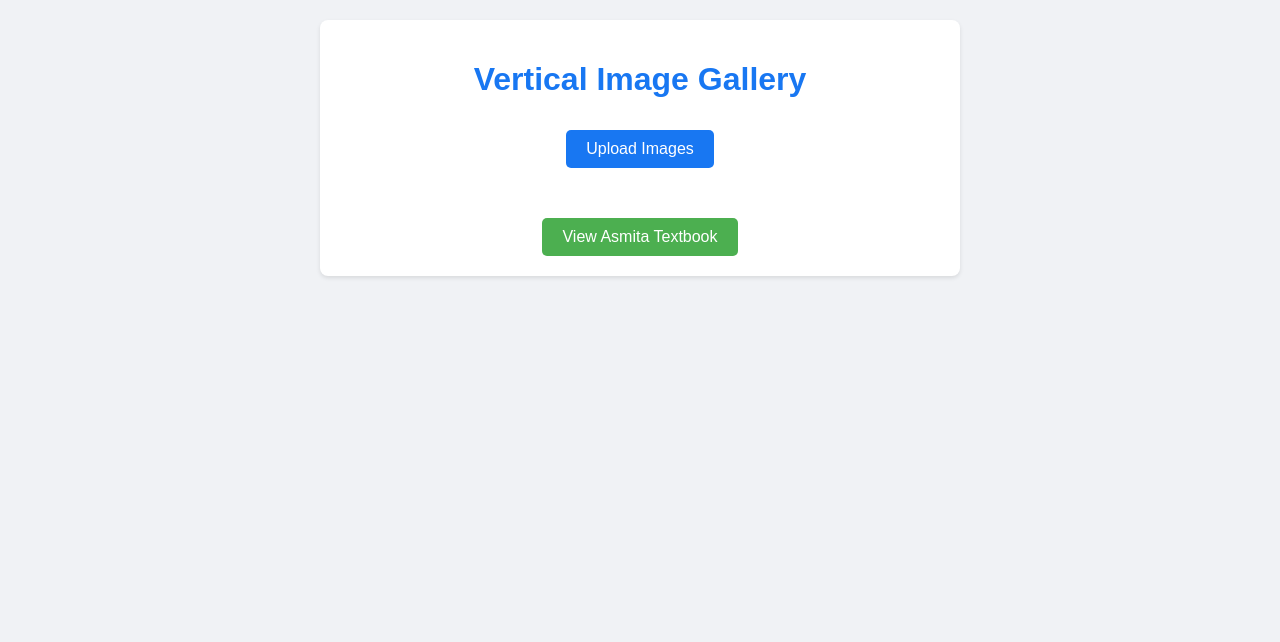
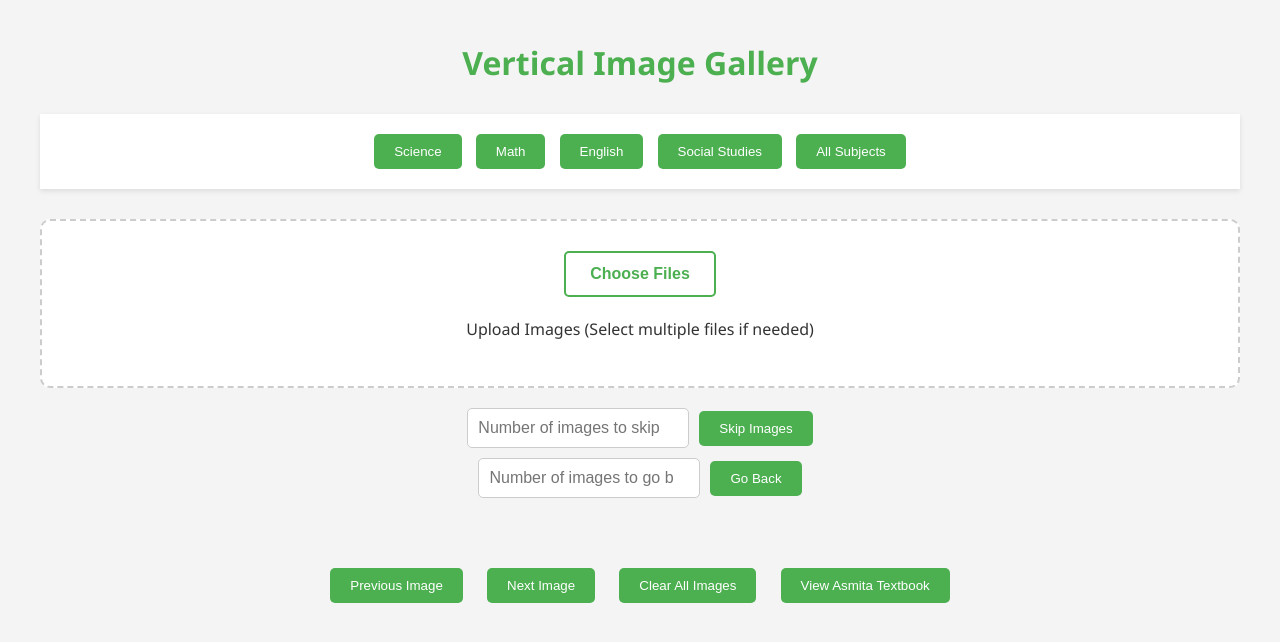
Before and after one commit to knownUser1/image-display, a plain HTML site: page index.html in a window 1280 px wide. Drawn offline with Linux system fonts and the light colour scheme.

Commit message:
Update index.html

```diff
--- a/index.html
+++ b/index.html
@@ -5,179 +5,310 @@
     <meta name="viewport" content="width=device-width, initial-scale=1.0">
     <title>Sahil's Vertical Image Gallery</title>
     <style>
+        :root {
+            --primary-color: #4CAF50;
+            --secondary-color: #45a049;
+            --background-color: #f4f4f4;
+            --text-color: #333;
+        }
         body {
-            font-family: Arial, sans-serif;
-            background-color: #f0f2f5;
+            font-family: 'Segoe UI', Tahoma, Geneva, Verdana, sans-serif;
             margin: 0;
+            padding: 0;
+            background-color: var(--background-color);
+            color: var(--text-color);
+        }
+        .container {
+            max-width: 1200px;
+            margin: 0 auto;
             padding: 20px;
         }
-        .container {
-            max-width: 600px;
-            margin: 0 auto;
+        h1 {
+            text-align: center;
+            color: var(--primary-color);
+            margin-bottom: 30px;
+        }
+        #nav-bar {
             background-color: white;
+            padding: 15px 0;
+            text-align: center;
+            box-shadow: 0 2px 5px rgba(0,0,0,0.1);
+            margin-bottom: 30px;
+        }
+        .nav-button {
+            margin: 5px;
+            padding: 10px 20px;
+            background-color: var(--primary-color);
+            color: white;
+            border: none;
+            cursor: pointer;
+            border-radius: 5px;
+            transition: background-color 0.3s ease;
+        }
+        .nav-button:hover {
+            background-color: var(--secondary-color);
+        }
+        #upload-container {
+            margin: 20px 0;
+            padding: 30px;
+            border: 2px dashed #ccc;
+            text-align: center;
+            background-color: white;
+            border-radius: 10px;
+            transition: border-color 0.3s ease;
+        }
+        #upload-container:hover {
+            border-color: var(--primary-color);
+        }
+        #gallery {
+            display: flex;
+            flex-wrap: wrap;
+            justify-content: center;
+            gap: 20px;
+            margin-top: 30px;
+        }
+        #gallery img {
+            max-width: 100%;
+            height: auto;
             border-radius: 8px;
-            padding: 20px;
-            box-shadow: 0 2px 4px rgba(0, 0, 0, 0.1);
+            box-shadow: 0 4px 8px rgba(0,0,0,0.1);
+            transition: transform 0.3s ease;
         }
-        h1 {
-            color: #1877f2;
+        #gallery img:hover {
+            transform: scale(1.01);
+        }
+        #navigation {
+            margin-top: 30px;
             text-align: center;
         }
-        #upload-container {
-            text-align: center;
-            margin-bottom: 20px;
+        #navigation button {
+            margin: 0 10px;
+            padding: 10px 20px;
+            background-color: var(--primary-color);
+            color: white;
+            border: none;
+            cursor: pointer;
+            border-radius: 5px;
+            transition: background-color 0.3s ease;
         }
-        #file-input {
+        #navigation button:hover {
+            background-color: var(--secondary-color);
+        }
+        .file-input-wrapper {
+            position: relative;
+            overflow: hidden;
+            display: inline-block;
+        }
+        .file-input-wrapper input[type=file] {
+            font-size: 100px;
+            position: absolute;
+            left: 0;
+            top: 0;
+            opacity: 0;
+            cursor: pointer;
+        }
+        .file-input-button {
+            border: 2px solid var(--primary-color);
+            color: var(--primary-color);
+            background-color: white;
+            padding: 12px 24px;
+            border-radius: 5px;
+            font-size: 16px;
+            font-weight: bold;
+            transition: all 0.3s ease;
+        }
+        .file-input-button:hover {
+            background-color: var(--primary-color);
+            color: white;
+        }
+        .hidden {
             display: none;
         }
-        button {
-            background-color: #1877f2;
-            color: white;
-            border: none;
-            padding: 10px 20px;
-            border-radius: 5px;
-            cursor: pointer;
-            font-size: 16px;
-            margin: 10px 0;
-        }
-        #gallery {
+        #search-container {
+            margin: 20px 0;
+            text-align: center;
             display: flex;
             flex-direction: column;
             align-items: center;
         }
-        .image-container {
-            width: 100%;
-            max-width: 500px;
-            margin-bottom: 20px;
-            position: relative;
+        .search-group {
+            display: flex;
+            align-items: center;
+            margin-bottom: 10px;
         }
-        .image-container img {
-            width: 100%;
-            height: auto;
-            border-radius: 8px;
+        .search-input {
+            padding: 10px;
+            font-size: 16px;
+            border: 1px solid #ccc;
+            border-radius: 5px;
+            margin-right: 10px;
+            width: 200px;
         }
-        .remove-button {
-            position: absolute;
-            top: 10px;
-            right: 10px;
-            background-color: rgba(255, 255, 255, 0.7);
+        .search-button {
+            padding: 10px 20px;
+            background-color: var(--primary-color);
+            color: white;
             border: none;
-            border-radius: 50%;
-            width: 30px;
-            height: 30px;
-            font-size: 20px;
-            line-height: 1;
             cursor: pointer;
+            border-radius: 5px;
+            transition: background-color 0.3s ease;
         }
-        #navigation {
-            display: flex;
-            justify-content: center;
-            margin-top: 20px;
+        .search-button:hover {
+            background-color: var(--secondary-color);
         }
-        #navigation button {
-            margin: 0 10px;
+        #clear-button {
+            background-color: #f44336;
         }
-        #asmita-button {
-            background-color: #4CAF50;
+        #clear-button:hover {
+            background-color: #d32f2f;
         }
     </style>
 </head>
 <body>
     <div class="container">
         <h1>Vertical Image Gallery</h1>
+
+        <div id="nav-bar">
+            <button class="nav-button" onclick="filterImages('science')">Science</button>
+            <button class="nav-button" onclick="filterImages('math')">Math</button>
+            <button class="nav-button" onclick="filterImages('english')">English</button>
+            <button class="nav-button" onclick="filterImages('social')">Social Studies</button>
+            <button class="nav-button" onclick="filterImages('all')">All Subjects</button>
+        </div>
+
         <div id="upload-container">
-            <input type="file" id="file-input" accept="image/*" multiple>
-            <button id="upload-button">Upload Images</button>
+            <div class="file-input-wrapper">
+                <button class="file-input-button">Choose Files</button>
+                <input type="file" id="fileInput" multiple accept="image/*" onchange="handleFileSelect(event)">
+            </div>
+            <p>Upload Images (Select multiple files if needed)</p>
         </div>
-        <div id="gallery"></div>
+
+        <div id="search-container">
+            <div class="search-group">
+                <input type="number" id="skip-input" class="search-input" placeholder="Number of images to skip">
+                <button id="skip-button" class="search-button" onclick="skipImages()">Skip Images</button>
+            </div>
+            <div class="search-group">
+                <input type="number" id="back-input" class="search-input" placeholder="Number of images to go back">
+                <button id="back-button" class="search-button" onclick="goBackImages()">Go Back</button>
+            </div>
+        </div>
+
+        <div id="gallery">
+            <!-- Images will be dynamically added here -->
+        </div>
+
         <div id="navigation">
-            <button id="prev-button" style="display: none;">Previous Image</button>
-            <button id="next-button" style="display: none;">Next Image</button>
-            <button id="asmita-button">View Asmita Textbook</button>
+            <button id="prevButton" onclick="previousImage()">Previous Image</button>
+            <button id="nextButton" onclick="nextImage()">Next Image</button>
+            <button id="clear-button" onclick="clearImages()">Clear All Images</button>
+            <button onclick="viewAsmitaTextbook()">View Asmita Textbook</button>
         </div>
     </div>
 
     <script>
-        const fileInput = document.getElementById('file-input');
-        const uploadButton = document.getElementById('upload-button');
-        const gallery = document.getElementById('gallery');
-        const prevButton = document.getElementById('prev-button');
-        const nextButton = document.getElementById('next-button');
-        const asmitaButton = document.getElementById('asmita-button');
+        let currentIndex = 0;
+        let images = [];
 
-        let images = [];
-        let currentIndex = 0;
-
-        uploadButton.addEventListener('click', () => {
-            fileInput.click();
-        });
-
-        fileInput.addEventListener('change', (e) => {
-            const files = e.target.files;
+        function handleFileSelect(event) {
+            const files = event.target.files;
+            const newImages = [];
             for (let i = 0; i < files.length; i++) {
                 const file = files[i];
-                if (file.type.startsWith('image/')) {
+                if (file.type.match('image.*')) {
                     const reader = new FileReader();
-                    reader.onload = (event) => {
-                        images.push(event.target.result);
-                        if (images.length === 1) {
-                            showImage(0);
+                    reader.onload = function(e) {
+                        newImages.push(e.target.result);
+                        if (newImages.length === files.length) {
+                            images = images.concat(newImages);
+                            updateGallery();
+                            updateNavigationButtons();
                         }
-                        updateNavigation();
                     };
                     reader.readAsDataURL(file);
                 }
             }
-        });
+        }
 
-        function showImage(index) {
+        function displayImage(index) {
+            const gallery = document.getElementById('gallery');
             gallery.innerHTML = '';
             if (images.length > 0) {
-                const imageContainer = document.createElement('div');
-                imageContainer.className = 'image-container';
-
                 const img = document.createElement('img');
                 img.src = images[index];
-                imageContainer.appendChild(img);
-
-                const removeButton = document.createElement('button');
-                removeButton.className = 'remove-button';
-                removeButton.innerHTML = '&times;';
-                removeButton.addEventListener('click', () => {
-                    images.splice(index, 1);
-                    if (images.length === 0) {
-                        gallery.innerHTML = '';
-                        currentIndex = 0;
-                    } else {
-                        currentIndex = Math.min(currentIndex, images.length - 1);
-                        showImage(currentIndex);
-                    }
-                    updateNavigation();
-                });
-                imageContainer.appendChild(removeButton);
-
-                gallery.appendChild(imageContainer);
+                gallery.appendChild(img);
             }
         }
 
-        function updateNavigation() {
-            prevButton.style.display = images.length > 1 ? 'inline-block' : 'none';
-            nextButton.style.display = images.length > 1 ? 'inline-block' : 'none';
+        function previousImage() {
+            if (currentIndex > 0) {
+                currentIndex--;
+                updateGallery();
+                updateNavigationButtons();
+            }
         }
 
-        prevButton.addEventListener('click', () => {
-            currentIndex = (currentIndex - 1 + images.length) % images.length;
-            showImage(currentIndex);
-        });
+        function nextImage() {
+            if (currentIndex < images.length - 1) {
+                currentIndex++;
+                updateGallery();
+                updateNavigationButtons();
+            }
+        }
 
-        nextButton.addEventListener('click', () => {
-            currentIndex = (currentIndex + 1) % images.length;
-            showImage(currentIndex);
-        });
+        function updateGallery() {
+            displayImage(currentIndex);
+        }
 
-        asmitaButton.addEventListener('click', () => {
+        function updateNavigationButtons() {
+            const prevButton = document.getElementById('prevButton');
+            const nextButton = document.getElementById('nextButton');
+            const clearButton = document.getElementById('clear-button');
+
+            prevButton.disabled = currentIndex === 0 || images.length === 0;
+            nextButton.disabled = currentIndex === images.length - 1 || images.length === 0;
+            clearButton.disabled = images.length === 0;
+        }
+
+        function clearImages() {
+            images = [];
+            currentIndex = 0;
+            updateGallery();
+            updateNavigationButtons();
+            document.getElementById('fileInput').value = ''; // Clear the file input
+        }
+
+        function viewAsmitaTextbook() {
             window.location.href = 'asmita-textbook.html';
-        });
+        }
+
+        function filterImages(subject) {
+            // This function would filter images based on subject
+            // For now, it just logs the selected subject
+            console.log('Filtering images for:', subject);
+        }
+
+        function skipImages() {
+            const skipCount = parseInt(document.getElementById('skip-input').value);
+            if (!isNaN(skipCount) && skipCount > 0) {
+                currentIndex = Math.min(currentIndex + skipCount, images.length - 1);
+                updateGallery();
+                updateNavigationButtons();
+            }
+        }
+
+        function goBackImages() {
+            const backCount = parseInt(document.getElementById('back-input').value);
+            if (!isNaN(backCount) && backCount > 0) {
+                currentIndex = Math.max(currentIndex - backCount, 0);
+                updateGallery();
+                updateNavigationButtons();
+            }
+        }
+
+        // Initial setup
+        updateNavigationButtons();
     </script>
 </body>
 </html>
```
